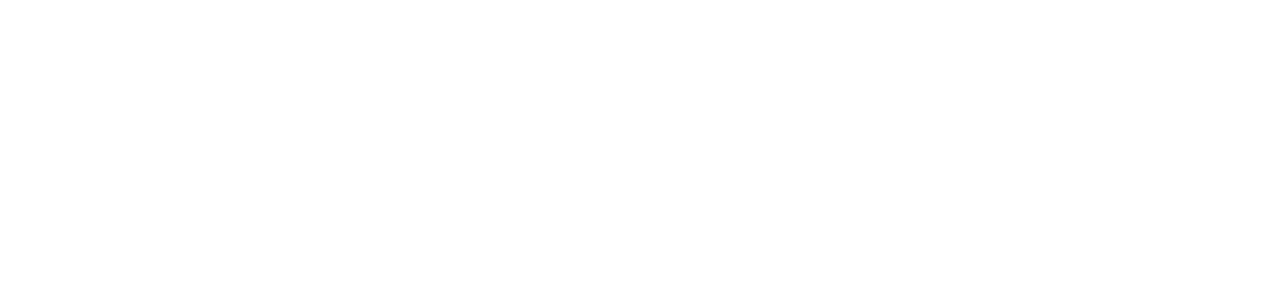
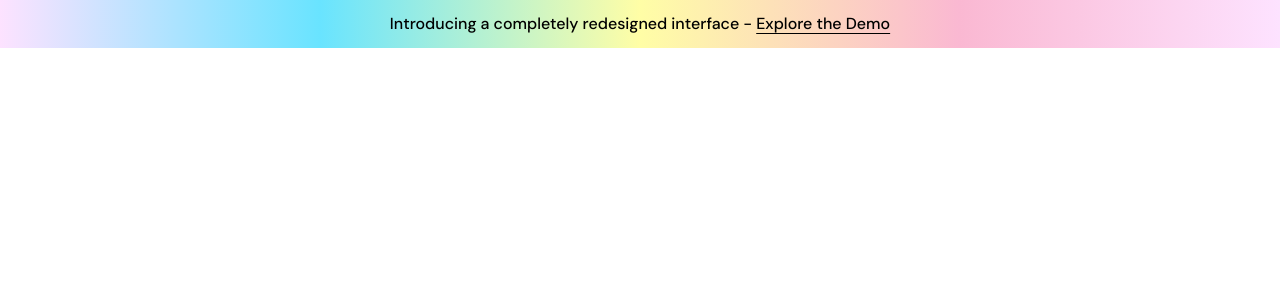
Before and after one commit to sougata-github/dark-saas-landing-page, a Next.js app: page / in a window 1280 px wide. Shown: the top 300 px of the page. Built offline with nearby package versions, Linux system fonts and the light colour scheme.

Commit message:
add banner component.

```diff
--- a/app/globals.css
+++ b/app/globals.css
@@ -5,3 +5,14 @@
 * {
   scroll-behavior: smooth;
 }
+
+.banner {
+  background-image: linear-gradient(
+    to right,
+    rgba(252, 214, 255, 0.7),
+    rgba(41, 216, 255, 0.7),
+    rgba(255, 253, 128, 0.7),
+    rgba(248, 154, 191, 0.7),
+    rgba(252, 214, 255, 0.7)
+  );
+}
--- a/app/layout.tsx
+++ b/app/layout.tsx
@@ -1,8 +1,10 @@
 import type { Metadata } from "next";
-import { Inter } from "next/font/google";
+import { DM_Sans } from "next/font/google";
 import "./globals.css";
 
-const inter = Inter({ subsets: ["latin"] });
+import { twMerge } from "tailwind-merge";
+
+const dm_sans = DM_Sans({ subsets: ["latin"] });
 
 export const metadata: Metadata = {
   title: "Create Next App",
@@ -16,7 +18,9 @@
 }>) {
   return (
     <html lang="en">
-      <body className={inter.className}>{children}</body>
+      <body className={twMerge("antialiased", dm_sans.className)}>
+        {children}
+      </body>
     </html>
   );
 }
--- a/app/page.tsx
+++ b/app/page.tsx
@@ -1,3 +1,9 @@
+import Banner from "@/components/Banner";
+
 export default function Home() {
-  return <div></div>;
+  return (
+    <div>
+      <Banner />
+    </div>
+  );
 }
--- /dev/null
+++ b/components/Banner.tsx
@@ -0,0 +1,18 @@
+const Banner = () => {
+  return (
+    <div className="py-3 text-center banner">
+      <div className="container">
+        <p className="font-medium">
+          <span className="hidden sm:inline">
+            Introducing a completely redesigned interface -
+          </span>{" "}
+          <a href="#" className="underline underline-offset-4">
+            Explore the Demo
+          </a>
+        </p>
+      </div>
+    </div>
+  );
+};
+
+export default Banner;
--- a/tailwind.config.ts
+++ b/tailwind.config.ts
@@ -8,10 +8,8 @@
   ],
   theme: {
     extend: {
-      backgroundImage: {
-        "gradient-radial": "radial-gradient(var(--tw-gradient-stops))",
-        "gradient-conic":
-          "conic-gradient(from 180deg at 50% 50%, var(--tw-gradient-stops))",
+      container: {
+        padding: "1rem",
       },
     },
   },
```
Also changed, not shown: lib/data.ts (added, +18 -0 lines), package.json (+6 -4 lines), 1 other file (tests, documents, lock files or other folders).
